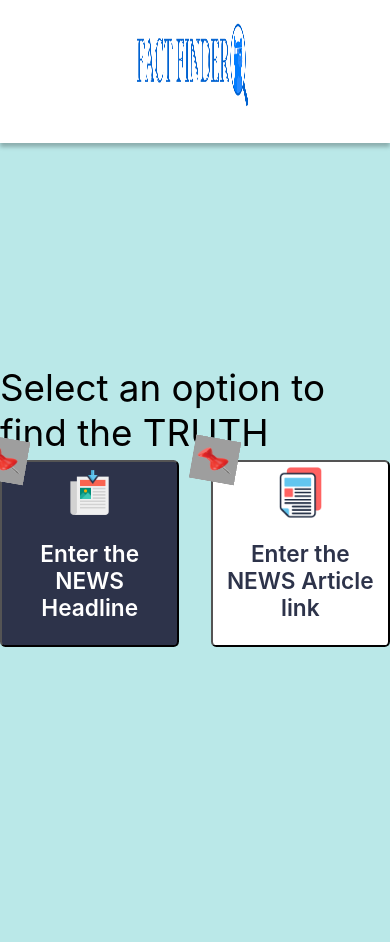
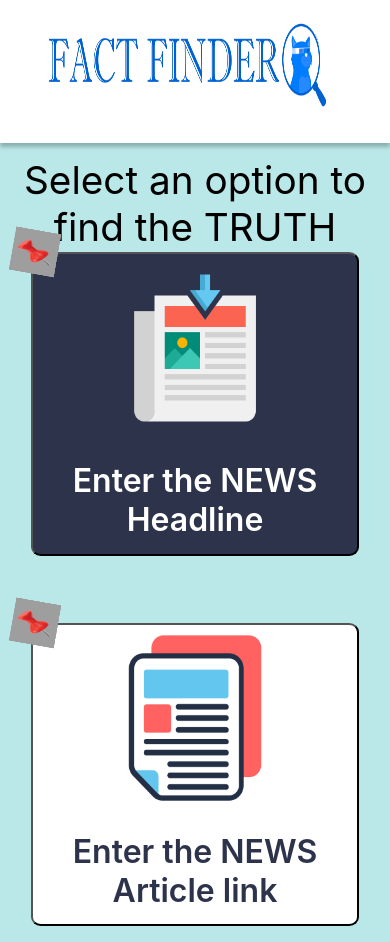
Before and after one commit to Jayden0228/FactFinder, a Flask app: page / in a window 390 px wide. Before the commit the page ends 647 px from the top, so only its background shows below. Run offline with Flask 3, Linux system fonts and the light colour scheme; parts of the project's set-up code (start-up, migrations or seed data) failed here and were passed over; grey boxes are pictures that could not be loaded.

Commit message:
Index Page Made Responsive

```diff
--- a/static/style.css
+++ b/static/style.css
@@ -40,7 +40,7 @@ button{
 }
 
 #logo {
-  width: 30%;
+  width: 40%;
   height: auto;
   /* display: flex;
   align-items: center; */
@@ -66,6 +66,7 @@ h1 {
     gap: 8%;
     justify-content: space-between;
     align-items: center;
+    margin: 0 8%;
 }
 
 #btn {
@@ -171,3 +172,141 @@ textarea {
   filter: drop-shadow(0px 4px 4px rgba(0, 0, 0, 0.25));
   justify-content: space-around;
 }
+.btn-img{
+  width:30%;
+  height:80%
+}
+
+@media only screen and (max-width:1048px){
+  body{
+    gap:7%;
+  }
+  #logo{
+    width:55%;
+  }
+  h1{
+    text-align: center;
+  }
+  #btn{
+    width:100%;
+  }
+  .btn1{
+
+    width: 100%;
+    height: 95%;
+  }
+  #buttons{
+    flex-direction: column;
+
+  }
+  .img-resp{
+    max-width: 100%;
+    max-height:80%;
+  }
+  textarea{
+    width:150%;
+  }
+  .btn2{
+    width:auto;
+    height:25%;
+  }
+  h1{
+    font-size: 190% ;
+  }
+  #result{
+    width:85%;
+    height:50%;
+  }
+  h2{
+    font-size: 240% ;
+  }
+  .btn-img{
+    width:56%;
+    height:auto;
+  }
+
+}
+
+
+
+@media only screen and (max-width: 992px) {
+
+  #logo{
+    width:50%;
+  }
+  h1{
+    font-size: 300%;
+  }
+  #btn{
+    width:100%;
+  }
+  .btn1{
+
+    width: 110%;
+    height: 95%;
+  }
+
+
+  textarea{
+    width:150%;
+  }
+  .btn2{
+    width:auto;
+    height:25%;
+  }
+  h1{
+    font-size: 190% ;
+  }
+  #result{
+    width:85%;
+    height:50%;
+  }
+  h2{
+    font-size: 240% ;
+    justify-content:safe;
+  }
+  .btn-img{
+    width:52%;
+    height:60%
+  }
+}
+
+@media only screen and (max-width: 760px) {
+  #logo{
+    width:65%;
+  }
+  h1{
+   font-size:242%
+  }
+
+
+  textarea{
+    width:150%;
+  }
+  .btn2{
+    width:auto;
+    height:25%;
+  }
+
+  #result{
+    width:85%;
+    height:50%;
+  }
+  h2{
+    font-size: 240% ;
+    justify-content:safe;
+  }
+  .btn-img{
+    width:52%;
+    height:60%
+  }
+}
+
+@media only screen and (max-width: 600px) {
+  #logo{
+    width:75%;
+  }
+  body{
+    gap:2%;
+  }
+}
--- a/templates/index.html
+++ b/templates/index.html
@@ -19,7 +19,7 @@
             <input type="hidden" name="btntype" value="headline">
             <button id="btn" type="submit" class="btn1 bg-color-blue">
                 <img class="pin" src="../static/Images/pin.png" alt="">
-                <img src="../static/Images/headline.png" alt="" style="width:30%; height:80%">
+                <img  class="btn-img" src="../static/Images/headline.png" alt="" >
                 <h2>Enter the NEWS Headline</h2>
             </button>
         </form>
@@ -29,7 +29,7 @@
             <input type="hidden" name="btntype" value="article">
             <button id="btn" type="submit" class="btn1 bg-color-white">
                 <img class="pin" src="../static/Images/pin.png" alt="">
-                <img src="../static/Images/news-report.png" alt="" style="width:30%; height:80%">
+                <img  class="btn-img" src="../static/Images/news-report.png" alt="" >
                 <h2 class="color-blue">Enter the NEWS Article link</h2>
             </button>
         </form>
```
